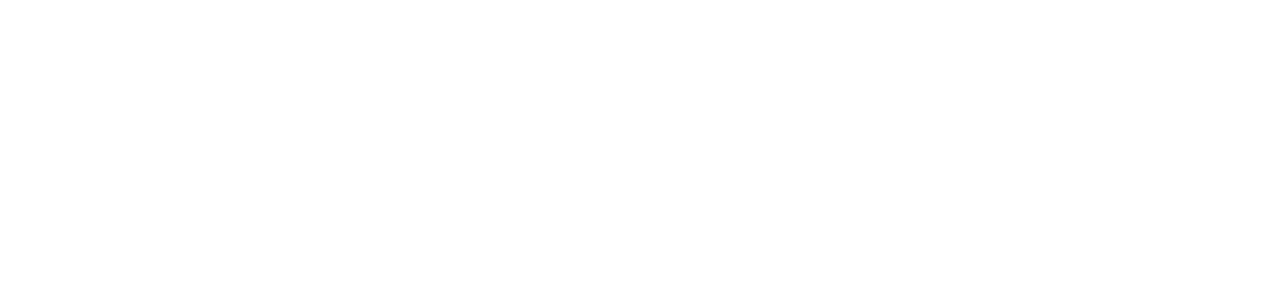
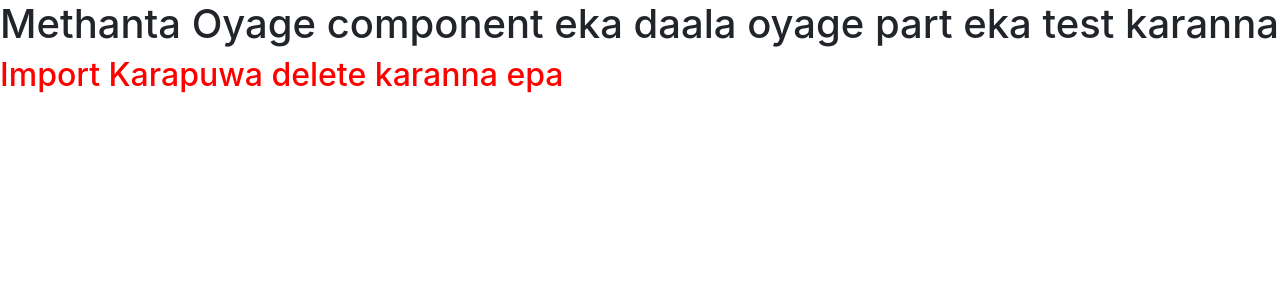
Before and after one commit to pasindu-nawodya/SuitePlus-OnlineFashionStore, a React (Create React App) app in the folder client/: page / in a window 1280 px wide. Shown: the top 300 px of the page. Built offline with nearby package versions, Linux system fonts and the light colour scheme.

Commit message:
Server Creation

```diff
--- a/client/src/App.js
+++ b/client/src/App.js
@@ -4,7 +4,8 @@ import React from 'react';
 function App() {
   return (
     <div>
-
+      <h1>Methanta Oyage component eka daala oyage part eka test karanna</h1>
+      <h2 style={{color:"red"}}>Import Karapuwa delete karanna epa</h2>
     </div>
   );
 }
```
